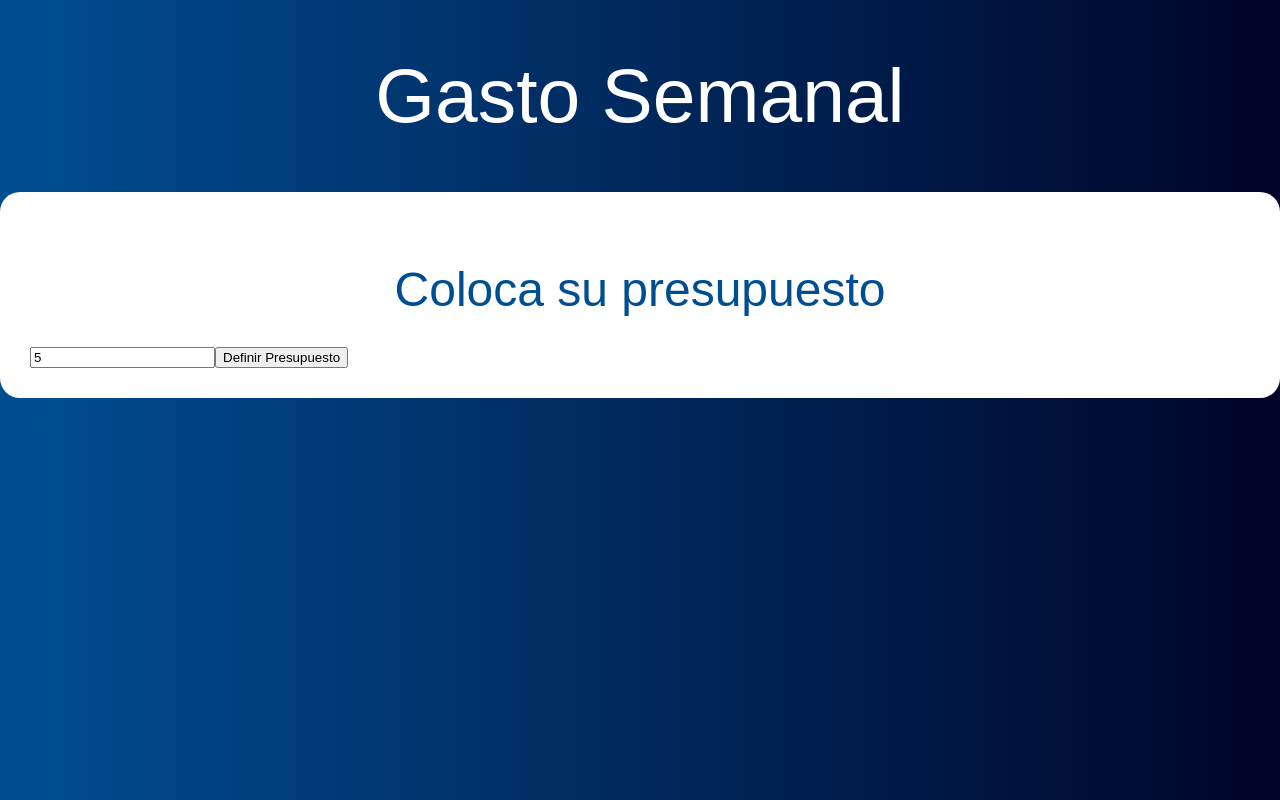
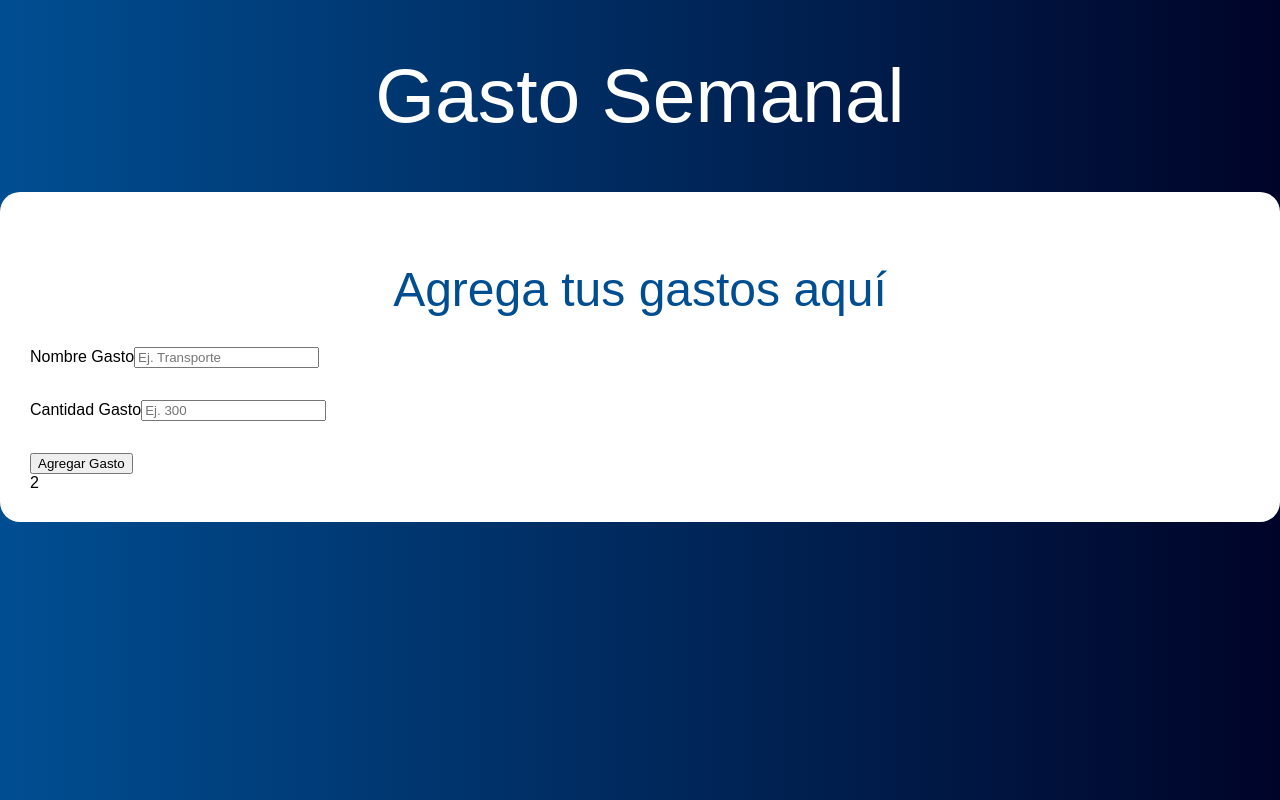
Before and after one commit to veganum/React-presupuesto, a React (Create React App) app: page / in a window 1280 px wide. Both pictures are taken after typing "5" into the empty fields and a click on the input "Definir Presupuesto". Built offline with nearby package versions, Linux system fonts and the light colour scheme; the HTML template or start-up script is replaced by a standard one.

Commit message:
Actualizando  componentes

```diff
--- a/src/App.js
+++ b/src/App.js
@@ -1,15 +1,44 @@
-import React from 'react';
+import React, { useState } from 'react';
 import Pregunta from './components/Pregunta';
+import Formulario from './components/Formulario';
 
 
 function App() {
+
+  //Definir el state
+  const [presupuesto, guardarPresupuesto] = useState(0);
+  const [restante, guardarRestante] = useState(0);
+  const [mostrarpregunta, actualizarPregunta] = useState(true);
+
   return (
     <div className="container">
       <header>
         <h1>Gasto Semanal</h1>
 
         <div className="contenido-principal contenido">
-          <Pregunta />
+          {mostrarpregunta ?
+            (
+              <Pregunta
+                guardarPresupuesto={guardarPresupuesto}
+                guardarRestante={guardarRestante}
+                actualizarPregunta={actualizarPregunta}
+              />
+            ) :
+            (
+              <div className="row">
+                <div className="one-half column">
+                  <Formulario />
+                </div>
+
+                <div className="one-half column">
+                  2
+              </div>
+              </div>
+            )
+          }
+
+
+
         </div>
       </header>
     </div>
--- /dev/null
+++ b/src/components/Formulario.js
@@ -0,0 +1,41 @@
+import React, { useState } from 'react';
+
+const Formulario = () => {
+
+
+
+
+
+    return (
+        <form>
+            <h2>Agrega tus gastos aquí</h2>
+
+            <div className="campo">
+                <label>Nombre Gasto</label>
+                <input
+                    type="text"
+                    className="u-full-width"
+                    placeholder="Ej. Transporte"
+                />
+            </div>
+
+            <div className="campo">
+                <label>Cantidad Gasto</label>
+                <input
+                    type="number"
+                    className="u-full-width"
+                    placeholder="Ej. 300"
+                />
+            </div>
+
+            <input
+                type="submit"
+                className="button-primary u-full-width"
+                value="Agregar Gasto"
+            />
+
+        </form>
+    );
+}
+
+export default Formulario;
--- a/src/components/Pregunta.js
+++ b/src/components/Pregunta.js
@@ -1,7 +1,7 @@
 import React, { Fragment, useState } from 'react';
 import Error from './Error';
 
-const Pregunta = () => {
+const Pregunta = ({ guardarPresupuesto, guardarRestante, actualizarPregunta }) => {
 
     //Definir el state
     const [cantidad, guardarCantidad] = useState(0);
@@ -23,7 +23,9 @@
         }
         //Si se pasa la validación
         guardarError(false);
-
+        guardarPresupuesto(cantidad);
+        guardarRestante(cantidad);
+        actualizarPregunta(false);
     }
 
     return (
```
